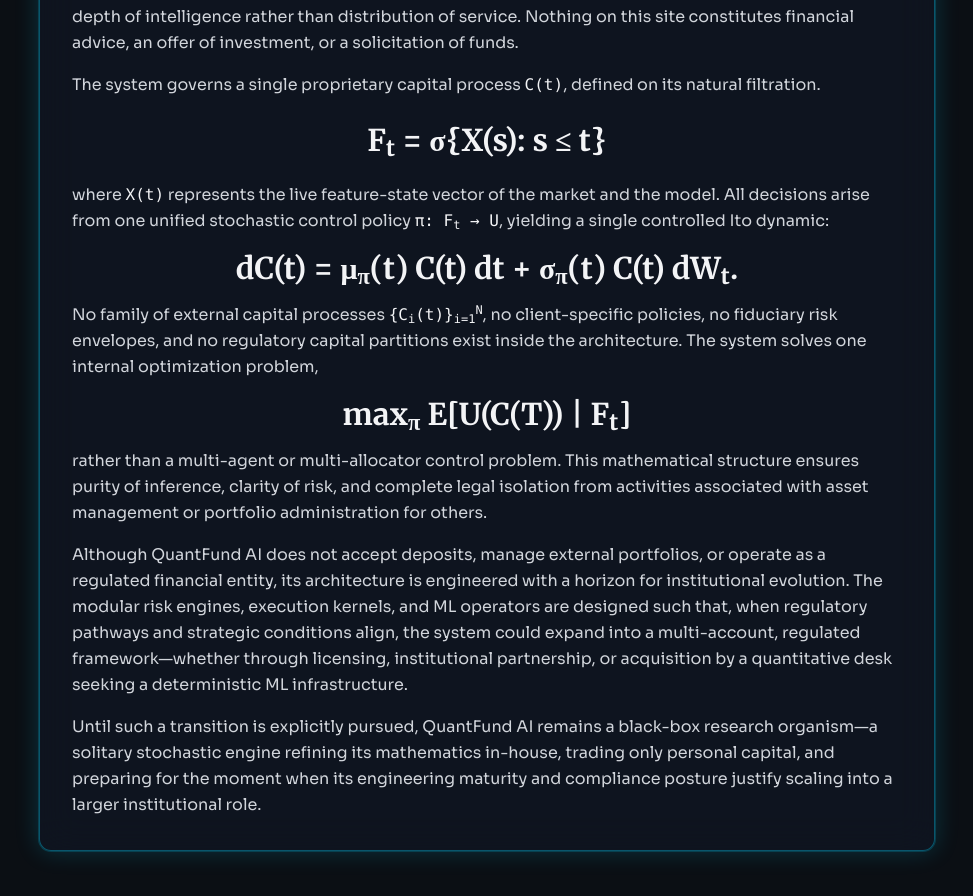
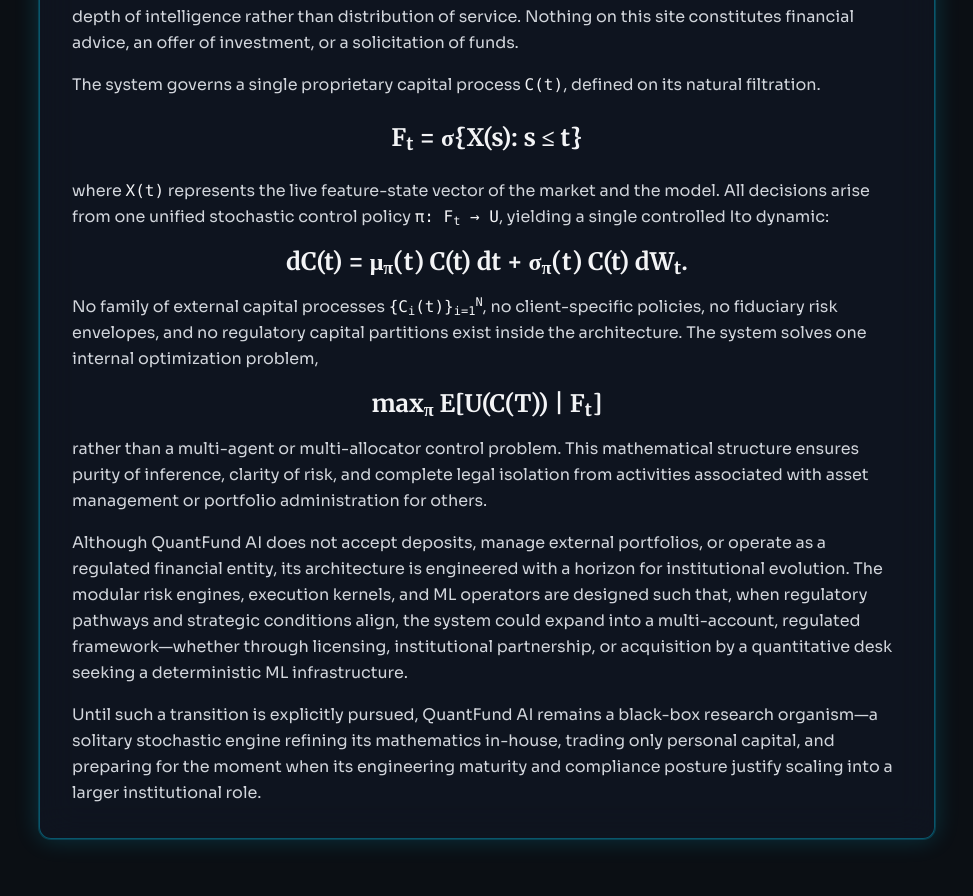
Before and after one commit to nneupane1/quant_website, a Next.js app: page /about in a window 1280 px wide. Shown: the part 3720-4616 px from the top of the page, without its empty margins (153-1126 px from the left). Built offline with nearby package versions, Linux system fonts and the light colour scheme.

Commit message:
Reduce equation and hero bullet text sizes

```diff
--- a/app/about/page.jsx
+++ b/app/about/page.jsx
@@ -167,21 +167,21 @@
                 </p>
               </div>
               <div className="mt-4 space-y-4 text-gray-300 leading-relaxed">
-                <div className="text-center text-2xl md:text-3xl font-semibold text-gray-100 my-6 font-serif">
+                <div className="text-center text-xl md:text-2xl font-semibold text-gray-100 my-6 font-serif">
                   F<sub>t</sub> = &sigma;&#123;X(s): s &le; t&#125;
                 </div>
                 <p>
                   where <span className="font-mono text-gray-100">X(t)</span> represents the live feature-state vector of the market and the model. All decisions arise from one unified stochastic control policy{' '}
                   <span className="font-mono text-gray-100">&pi;: F<sub>t</sub> &rarr; U</span>, yielding a single controlled Ito dynamic:
                 </p>
-                <div className="text-center text-2xl md:text-3xl font-semibold text-gray-100 my-6 font-serif">
+                <div className="text-center text-xl md:text-2xl font-semibold text-gray-100 my-6 font-serif">
                   dC(t) = &mu;<sub>&pi;</sub>(t) C(t) dt + &sigma;<sub>&pi;</sub>(t) C(t) dW<sub>t</sub>.
                 </div>
                 <p>
                   No family of external capital processes{' '}
                   <span className="font-mono text-gray-100">&#123;C<sub>i</sub>(t)&#125;<sub>i=1</sub><sup>N</sup></span>, no client-specific policies, no fiduciary risk envelopes, and no regulatory capital partitions exist inside the architecture. The system solves one internal optimization problem,
                 </p>
-                <div className="text-center text-2xl md:text-3xl font-semibold text-gray-100 my-6 font-serif">
+                <div className="text-center text-xl md:text-2xl font-semibold text-gray-100 my-6 font-serif">
                   max<sub>&pi;</sub> E&#91;U(C(T)) | F<sub>t</sub>&#93;
                 </div>
                 <p>
--- a/components/hero/HeroSection.jsx
+++ b/components/hero/HeroSection.jsx
@@ -58,7 +58,7 @@
         </h1>
 
         {/* Subtitle */}
-        <p className="text-[0.75rem] md:text-[0.9rem] lg:text-[1rem] font-semibold text-gray-300 max-w-4xl mx-auto mt-4 mb-10">
+        <p className="text-[0.6rem] md:text-[0.72rem] lg:text-[0.8rem] font-semibold text-gray-300 max-w-4xl mx-auto mt-4 mb-10">
           <span className="block">
             <span className="text-neon-cyan">•</span>
             <span className="ml-2">Research &amp; Signal Intelligence</span>
```
